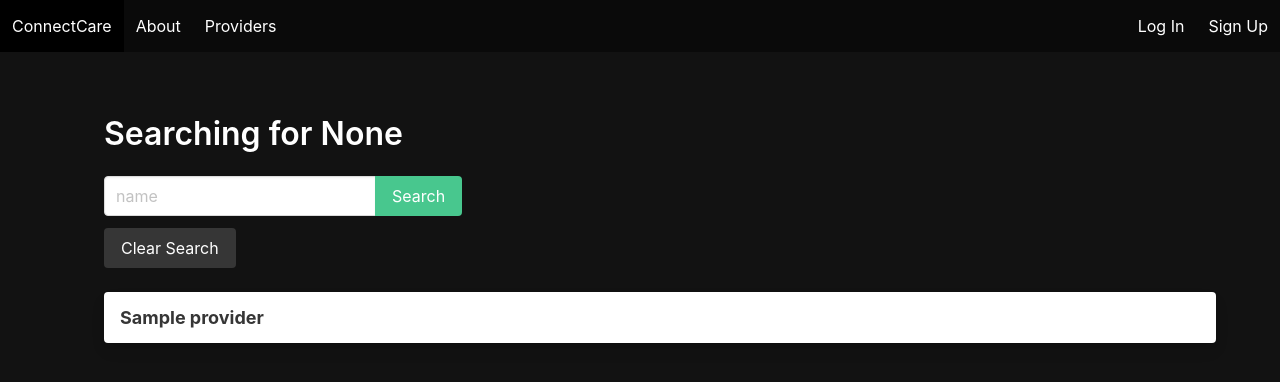
After one commit to anthowest/ConnectCare, a Django app: page /providers/ in a window 1280 px wide. The commit adds this page. Shown: the top 382 px of the page. Run offline with Django 4.2, Linux system fonts and the light colour scheme; tables that the repository leaves empty hold one stand-in row (values such as "Sample post").

Commit message:
Create Provider list page

```diff
--- a/main_app/templates/base.html
+++ b/main_app/templates/base.html
@@ -26,6 +26,7 @@
             </div>
             <div class="navbar-menu navbar-start">
                 <a class="navbar-item" href="/about">About</a>
+                <a class="navbar-item" href="/providers">Providers</a>
             </div>
             {% if user.is_authenticated %}
                 <div class="navbar-menu navbar-end">
--- /dev/null
+++ b/main_app/templates/provider_list.html
@@ -0,0 +1,43 @@
+{% extends 'base.html' %}
+
+{% comment %} for head title tags and helping us with SEO {% endcomment %}
+{% block title %}Providers{% endblock  %}
+
+{% block content %}
+
+<h1 class="title pt-5">{{header}}</h1>
+
+<form class="mb-5" method="get">
+  <div class="field has-addons">
+    <div class="control">
+      <!--  Our input will search by name of artist  -->
+      <input class="input" type="text" name="name" placeholder="name" />
+    </div>
+    <div class="control">
+      <input class="button is-success" type="submit" value="Search" />
+    </div>
+  </div>
+  <!--  This anchor tag will redirect back to artist list without a query param -->
+  <a class="button is-dark" href="{% url 'provider_list' %}">Clear Search</a>
+  <!-- <a class="button is-dark" href="{% url 'patient_create' %}">Add Patient</a> -->
+</form>
+
+<div class="gallery">
+    {% for provider in providers %}
+    <a href="">
+      <div class="card">
+        <div class="card-header">
+          <p class="card-header-title">{{provider.name}}</p>
+        </div>
+      </div>
+    </a>
+      {% empty %}
+    <article class="message">
+      <div class="message-header">
+        <p>No Providers Available</p>
+      </div>
+    </article>
+    {% endfor %}
+  </div>
+
+{% endblock %}
--- a/main_app/urls.py
+++ b/main_app/urls.py
@@ -11,6 +11,7 @@ urlpatterns = [
     path('patients/<int:pk>/update', views.PatientUpdate.as_view(), name="patient_update"),
     path('patients/<int:pk>/delete', views.PatientDelete.as_view(), name="patient_delete"),
     path('patients/<int:pk>/records/new/', views.RecordCreate.as_view(), name="record_create"),
-    path('accounts/signup/', views.Signup.as_view(), name="signup")
+    path('accounts/signup/', views.Signup.as_view(), name="signup"),
+    path('providers/', views.ProviderList.as_view(), name="provider_list"),
     # path('messages/<int:pk>/')
 ]
--- a/main_app/views.py
+++ b/main_app/views.py
@@ -4,7 +4,7 @@ from django.shortcuts import render
 from django.views import View
 from django.http import HttpResponse
 from django.views.generic.base import TemplateView
-from .models import Patient, Record
+from .models import Patient, Record, Provider
 from django.contrib.auth import login
 from django.views.generic import DetailView
 from django.views.generic.edit import CreateView, UpdateView, DeleteView
@@ -38,6 +38,19 @@ class PatientList(TemplateView):
             context["header"] = f"Searching for {name}"
         return context
 
+class ProviderList(TemplateView):
+    template_name = "provider_list.html"
+
+    def get_context_data(self, **kwargs):
+        context = super().get_context_data(**kwargs)
+        name = self.request.GET.get("name")
+        if name != None:
+            context["providers"] = Provider.objects.filter(name__icontains=name)
+            context["header"] = f"Searching for {name}"
+        else:
+            context["providers"] = Provider.objects.all()
+            context["header"] = f"Searching for {name}"
+        return context
 
 class PatientCreate(CreateView):
     model = Patient
```
Also changed, not shown: main_app/templates/provider_detail.html (added).
